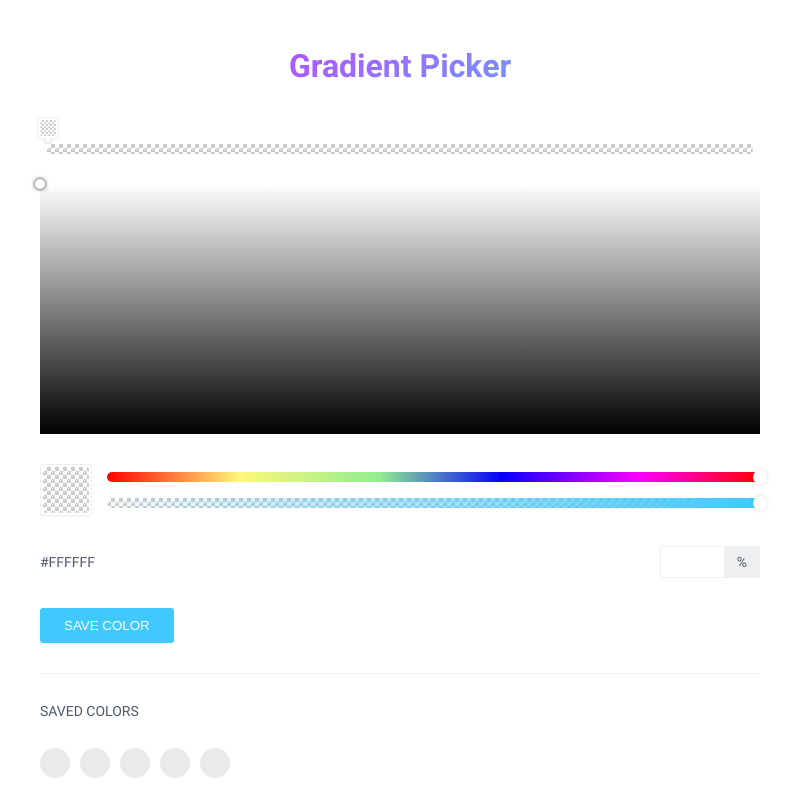
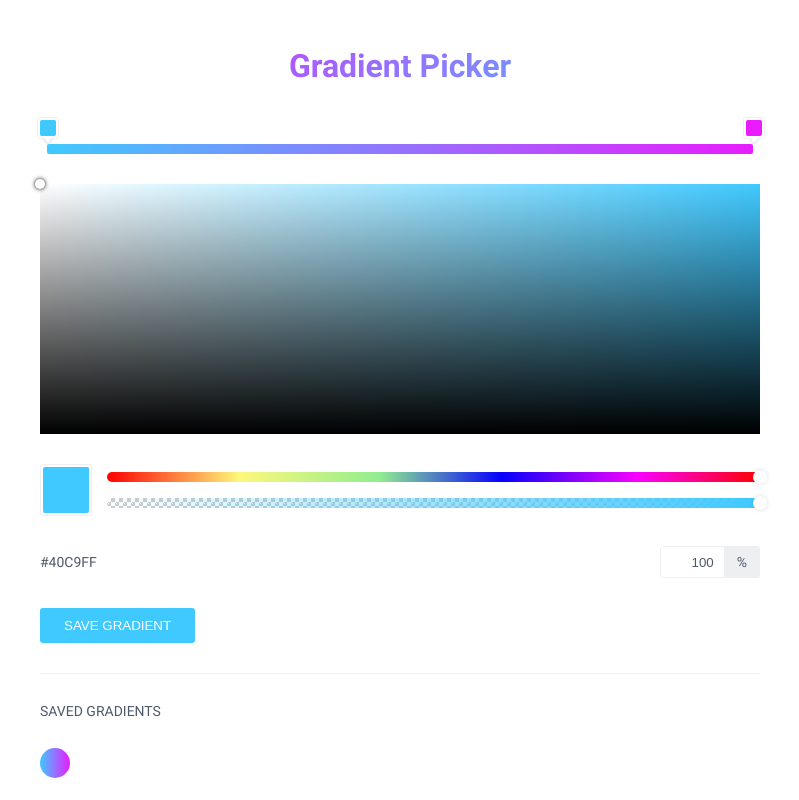
Before and after one commit to pradnyanandana/gradient-picker, a Vue app: page / in a window 1280 px wide. Shown: the top 800 px of the page, without its empty margins (240-1039 px from the left). Built offline with nearby package versions, Linux system fonts and the light colour scheme.

Commit message:
coloring

```diff
--- a/package.json
+++ b/package.json
@@ -10,6 +10,7 @@
     "deploy": "gh-pages -d dist"
   },
   "dependencies": {
+    "@vueuse/core": "^9.5.0",
     "gh-pages": "^4.0.0",
     "pinia": "^2.0.23",
     "prismjs": "^1.29.0",
@@ -19,6 +20,7 @@
     "@rushstack/eslint-patch": "^1.1.4",
     "@vitejs/plugin-vue": "^3.1.2",
     "@vue/eslint-config-prettier": "^7.0.0",
+    "color": "^4.2.3",
     "eslint": "^8.22.0",
     "eslint-plugin-vue": "^9.3.0",
     "prettier": "^2.7.1",
--- a/src/App.vue
+++ b/src/App.vue
@@ -1,18 +1,85 @@
 <script>
 import Prism from "prismjs";
+import Color from "color";
+import { computed } from "vue";
+import { useMainStore } from "./stores/gradient";
+
 import "prismjs/themes/prism.css";
+
 export default {
-    data() {
-        return {
-            //
-        };
-    },
-    // mounted
   mounted() {
     window.Prism = window.Prism || {};
     window.Prism.manual = true;
-        Prism.highlightAll(); // highlight your code on mount
+
+    Prism.highlightAll();
+    Prism.hooks.add("before-sanity-check", (env) => {
+      env.element.innerHTML = env.element.innerHTML.replace(/<br>/g, "\n");
+      env.code = env.element.textContent;
+    });
+  },
+  setup() {
+    const main = useMainStore();
+    const gradients = JSON.parse(
+      JSON.stringify(computed(() => main.getAllGradients).value)
+    );
+
+    const gradient = gradients[0] || {};
+    const color = gradient.colors?.[0]?.hex || "#40c9ff";
+    const addGradient = () => {};
+
+    return {
+      color,
+      gradient,
+      gradients,
+      addGradient,
+      removeGradient: main.removeGradient,
+    };
+  },
+  methods: {
+    hexToRgb(hex) {
+      const color = Color(hex);
+      const rgb = color.object();
+
+      return rgb;
+    },
+    rgbToHex(r, g, b, alpha = 1) {
+      const color = Color({ r, g, b }).alpha(alpha);
+      const hex = alpha < 1 ? color.hexa() : color.hex();
+
+      return hex;
+    },
+    gradientBarBackground({ colors }) {
+      let colorObj = [];
+
+      colors
+        .sort((a, b) => a.stop - b.stop)
+        .forEach((color) => {
+          colorObj.push(`${color.hex} ${color.stop}%`);
+        });
+
+      return `linear-gradient(90deg, ${colorObj.join()})`;
+    },
+    buildCode({ type, colors, lineardegree, radialposition }) {
+      let output;
+      let colorObj = [];
+
+      if (colors) {
+        colors.forEach((color) => {
+          colorObj.push(`${color.hex} ${color.stop}%`);
+        });
       }
+
+      if (type === "linear") {
+        output = `linear-gradient(${
+          lineardegree || 90
+        }deg, ${colorObj.join()})`;
+      } else {
+        output = `radial-gradient(at ${radialposition}, ${colorObj.join()})`;
+      }
+
+      return output;
+    },
+  },
 };
 </script>
 
@@ -20,24 +87,26 @@ export default {
   <main>
     <h1 class="site-title">Gradient Picker</h1>
     <div class="gradient-picker">
-            <div class="gpi-type-options">
-            </div>
+      <div class="gpi-type-options"></div>
       <div class="gpi-gradient">
         <div class="gpi-gradient-bar">
-                    <div class="gpi-gradient-bar-background"></div>
+          <div
+            class="gpi-gradient-bar-background"
+            :style="`background: ${gradientBarBackground(gradient)}`"
+          ></div>
           <div class="gpi-gradient-bar-pointer">
-                        <div class="pointer">
+            <div
+              v-for="(color, index) in gradient.colors"
+              :key="index"
+              class="pointer"
+              :style="`left: calc(${color.stop}%  - 10px)`"
+            >
               <div class="pointer-color">
                 <div class="pointer-color-transparent"></div>
-                                <div class="pointer-color-inner"></div>
-                            </div>
-                            <div class="pointer-arrow"></div>
-                            <div class="pointer-arrow-inner"></div>
-                        </div>
-                        <div class="pointer">
-                            <div class="pointer-color">
-                                <div class="pointer-color-transparent"></div>
-                                <div class="pointer-color-inner"></div>
+                <div
+                  class="pointer-color-inner"
+                  :style="`background: ${color.hex};`"
+                ></div>
               </div>
               <div class="pointer-arrow"></div>
               <div class="pointer-arrow-inner"></div>
@@ -45,7 +114,7 @@ export default {
           </div>
         </div>
       </div>
-            <div class="gpi-picker">
+      <div class="gpi-picker" :style="`background: ${color}`">
         <div class="pointer"></div>
         <div class="bg1"></div>
         <div class="bg2"></div>
@@ -53,7 +122,10 @@ export default {
       <div class="gpi-preview-area">
         <div class="gpi-preview">
           <div class="gpi-preview-transparent"></div>
-                    <div class="gpi-preview-background"></div>
+          <div
+            class="gpi-preview-background"
+            :style="`background: ${color}`"
+          ></div>
         </div>
         <div class="gpi-hue-alpha">
           <div class="gpi-hue">
@@ -61,38 +133,48 @@ export default {
           </div>
           <div class="gpi-alpha">
             <div class="pointer"></div>
-                        <div class="bg"></div>
+            <div
+              class="bg"
+              :style="`background-image: linear-gradient(
+                to left,
+                ${color} 0%,
+                rgba(9, 9, 121, 0) 100%
+              );`"
+            ></div>
           </div>
         </div>
       </div>
       <div class="gpi-hex">
-                <span class="gpi-hex-title">#FFFFFF</span>
+        <span class="gpi-hex-title">{{ color }}</span>
         <div class="gpi-hex-input">
-                    <input type="text" class="gpi-hex-input-value" />
+          <input
+            type="text"
+            class="gpi-hex-input-value"
+            :value="`${(hexToRgb(color).alpha || 1) * 100}`"
+          />
           <span class="gpi-hex-input-percent">%</span>
         </div>
       </div>
       <div class="gpi-saved-button">
-                <button>Save Color</button>
+        <button>Save Gradient</button>
       </div>
-            <div class="gpi-saved-colors">
-                <p>Saved Colors</p>
+      <div class="gpi-saved-gradients">
+        <p>Saved Gradients</p>
         <div class="saved-items">
-                    <div class="saved-item"></div>
-                    <div class="saved-item"></div>
-                    <div class="saved-item"></div>
-                    <div class="saved-item"></div>
-                    <div class="saved-item"></div>
+          <div
+            v-for="(gradient, index) in gradients"
+            :key="index"
+            class="saved-item"
+            :style="`background: ${buildCode(gradient)};`"
+          ></div>
         </div>
       </div>
       <div class="gpi-generated-code">
         <p>Generated Code</p>
-                <pre><code class="language-css">background-color: -webkit-linear-gradient(127deg, #40c9ff, #e81cff);</code></pre>
+        <pre><code class="language-css">background: {{ buildCode(gradient) }};</code></pre>
       </div>
     </div>
   </main>
 </template>
 
-<style scoped>
-
-</style>
+<style scoped></style>
--- a/src/assets/main.css
+++ b/src/assets/main.css
@@ -39,7 +39,7 @@ h1.site-title {
 .gpi-preview-area,
 .gpi-hex,
 .gpi-saved-button,
-.gpi-saved-colors,
+.gpi-saved-gradients,
 .gpi-generated-code {
   margin-top: 30px;
 }
@@ -377,12 +377,12 @@ h1.site-title {
     background-color: #e81cff;
 }
 
-.gpi-saved-colors {
+.gpi-saved-gradients {
     text-align: left;
     border-top: solid 1px #edeff1;
 }
 
-.gpi-saved-colors p,
+.gpi-saved-gradients p,
 .gpi-generated-code p {
     font-family: Roboto;
     font-style: normal;
@@ -393,14 +393,14 @@ h1.site-title {
     margin-top: 30px;
 }
 
-.gpi-saved-colors .saved-item {
+.gpi-saved-gradients .saved-item {
     width: 30px;
     height: 30px;
     border-radius: 50%;
     background-color: #eaeaea;
 }
 
-.gpi-saved-colors .saved-items {
+.gpi-saved-gradients .saved-items {
     display: flex;
     flex-wrap: wrap;
     gap: 10px;
--- /dev/null
+++ b/src/stores/gradient.js
@@ -0,0 +1,32 @@
+import { defineStore } from "pinia";
+import { useStorage } from "@vueuse/core";
+
+export const useMainStore = defineStore({
+  id: "main",
+  state: () => ({
+    gradients: useStorage("jMHY4CBfilGradients", [
+      {
+        type: "linear",
+        lineardegree: 90,
+        radialposition: "center center",
+        colors: [
+          { hex: "#40c9ff", stop: 0 },
+          { hex: "#e81cff", stop: 100 },
+        ],
+      },
+    ]),
+  }),
+  getters: {
+    getAllGradients() {
+      return this.gradients;
+    },
+  },
+  actions: {
+    addGradient(gradient) {
+      this.gradients.push(gradient);
+    },
+    removeGradient(index) {
+      this.gradients.splice(index, 1);
+    },
+  },
+});
--- a/vite.config.js
+++ b/vite.config.js
@@ -1,15 +1,15 @@
-import { fileURLToPath, URL } from 'node:url'
+import { fileURLToPath, URL } from "node:url";
 
-import { defineConfig } from 'vite'
-import vue from '@vitejs/plugin-vue'
+import { defineConfig } from "vite";
+import vue from "@vitejs/plugin-vue";
 
 // https://vitejs.dev/config/
 export default defineConfig({
   plugins: [vue()],
-  base: '/gradient-picker/',
+  base: "/gradient-picker/",
   resolve: {
     alias: {
-      '@': fileURLToPath(new URL('./src', import.meta.url))
-    }
-  }
-})
+      "@": fileURLToPath(new URL("./src", import.meta.url)),
+    },
+  },
+});
```
Also changed, not shown: src/components/icons/IconCommunity.vue (+6 -1 lines), src/components/icons/IconDocumentation.vue (+6 -1 lines), src/components/icons/IconEcosystem.vue (+6 -1 lines), src/components/icons/IconSupport.vue (+6 -1 lines), src/main.js (+7 -7 lines), src/stores/counter.js (deleted, +0 -12 lines), .eslintrc.cjs, 1 other file (tests, documents, lock files or other folders). Lines whose indentation alone changed are shown as unchanged.
